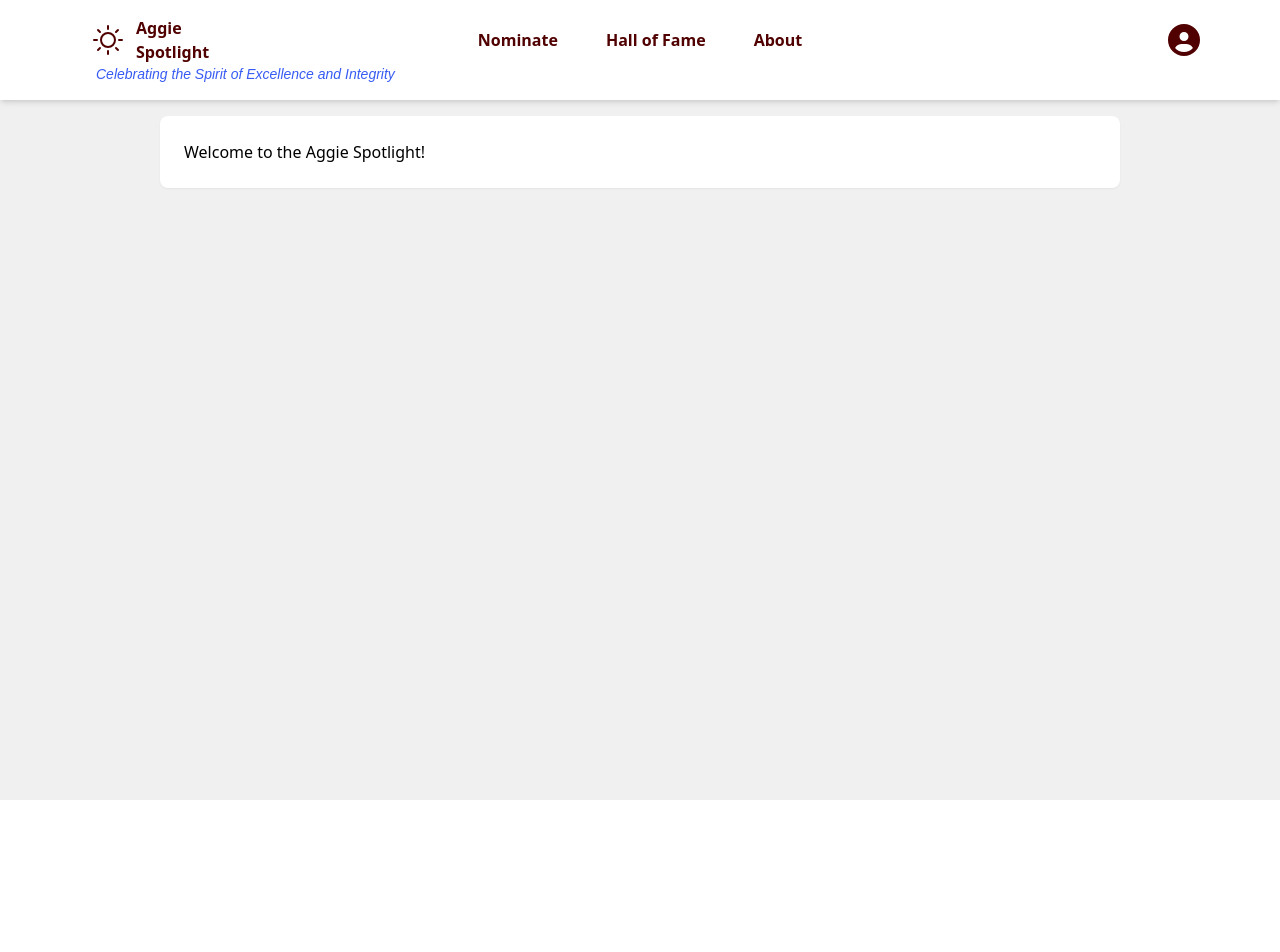
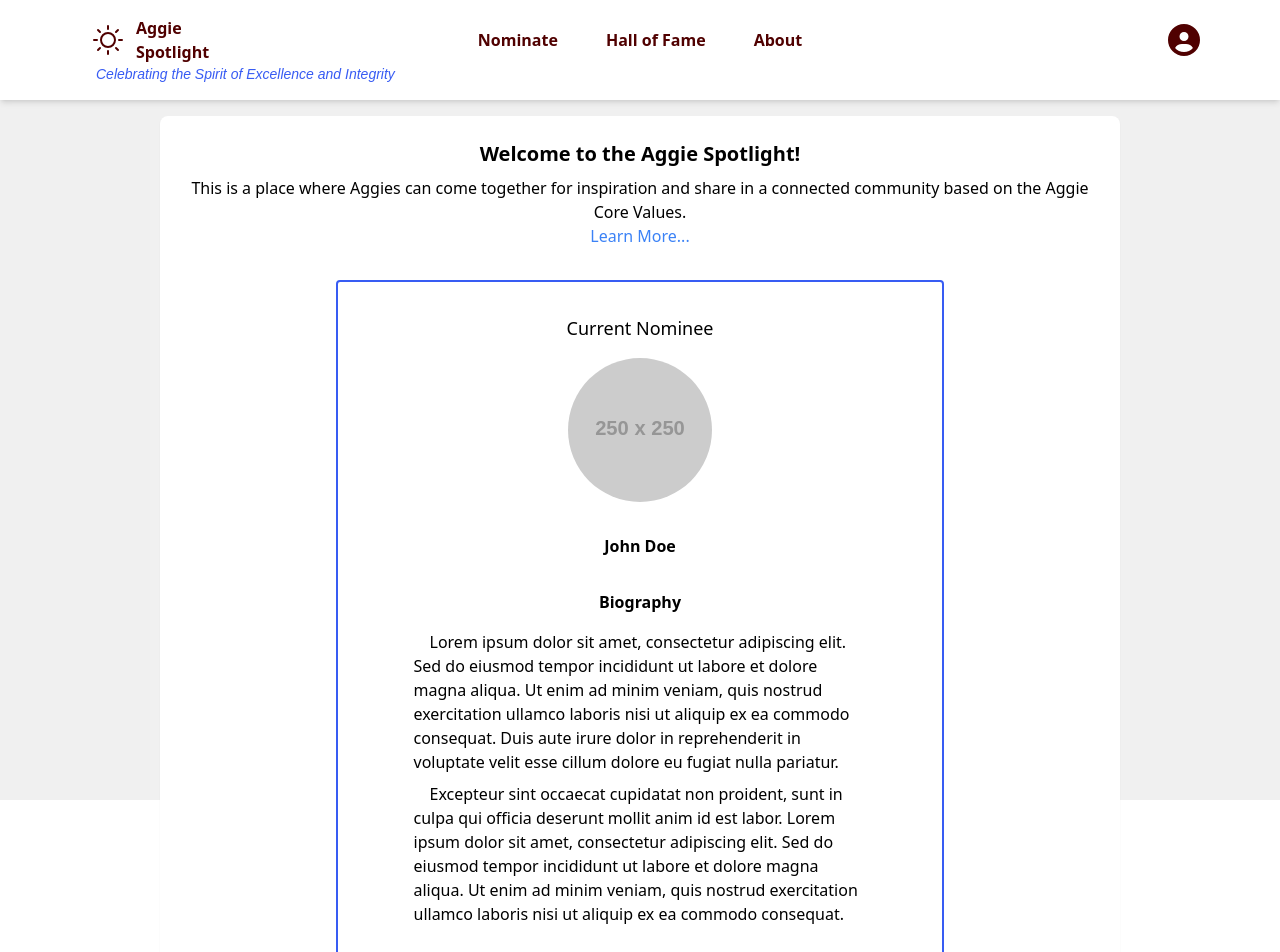
Before and after one commit to swholobaugh/spotlight, a React (Vite) app: page / in a window 1280 px wide. Shown: the top 952 px of the page. Before the commit the page ends 800 px from the top, so only its background shows below. Built offline with nearby package versions, Linux system fonts and the light colour scheme.

Commit message:
fix(home): update home page

```diff
--- a/src/pages/About/About.jsx
+++ b/src/pages/About/About.jsx
@@ -3,8 +3,8 @@ import Navbar from "../../components/Navbar/Navbar.jsx";
 
 const About = () => {
   return (
-    <div>
-      <h1>About Page</h1>
+    <div className='flex flex-col justify-center items-center'>
+      <h1 className='text-2xl text-black font-bold mb-4'>About</h1>
     </div>
   );
 };
--- a/src/pages/HallOfFame/HallOfFame.jsx
+++ b/src/pages/HallOfFame/HallOfFame.jsx
@@ -10,8 +10,9 @@ const initialFormState = {
 const HallOfFame = () => {
 
   return (
-    <div>
-      <h1>Hall of Fame</h1>
+    <div className='flex flex-col justify-center items-center'>
+      <h1 className="text-2xl text-black font-bold mb-4">(Currently Under Construction...)</h1>
+      <h1 className='text-xl text-black font-bold mb-4'>Hall of Fame</h1>
     </div>
   );
 };
--- a/src/pages/Home/Home.jsx
+++ b/src/pages/Home/Home.jsx
@@ -2,8 +2,56 @@ import React from 'react'
 
 const Home = () => {
   return (
-    <div>
-      <h1>Welcome to the Aggie Spotlight!</h1>
+    <div className='flex flex-col items-center'>
+      <div className='flex flex-col justify-center items-center text-center'>
+        <div className='text-xl font-bold'>
+          Welcome to the Aggie Spotlight!
+        </div>
+        <div className='mt-2'>This is a place where Aggies can come together for inspiration and share in a connected community based on
+          the Aggie Core Values.
+        </div>
+        <div
+          className='text-blue-500 cursor-pointer'
+          onClick={(e) => {
+            e.preventDefault()
+            window.location.href = '/about'
+          }}
+        >Learn More...
+        </div>
+      </div>
+      <section className='border-2 rounded border-app-accent w-2/3 mt-8 pt-4 pb-8'>
+        <div className='flex flex-col justify-center items-center mt-4'>
+          <header className='flex justify-center items-center text-lg mb-4'>Current Nominee</header>
+          <div className='flex flex-col items-center'>
+            <div className='flex justify-center items-center'>
+              <img
+                className='w-36 h-36 rounded-full'
+                src='https://via.placeholder.com/250'
+                alt='placeholder'
+              />
+            </div>
+            <div className='flex justify-center items-center mt-4'>
+              <div className='flex flex-col items-center'>
+                <div className='mt-4 font-bold'>John Doe</div>
+                <div className='mt-8 font-bold'>Biography</div>
+                <p className='mt-4 w-3/4 indent-4'>
+                  Lorem ipsum dolor sit amet, consectetur adipiscing elit. Sed do eiusmod tempor incididunt ut labore et
+                  dolore magna aliqua.
+                  Ut enim ad minim veniam, quis nostrud exercitation ullamco laboris nisi ut aliquip ex ea commodo
+                  consequat.
+                  Duis aute irure dolor in reprehenderit in voluptate velit esse cillum dolore eu fugiat nulla pariatur.
+                </p>
+                <p className='mt-2 w-3/4 indent-4'>
+                  Excepteur sint occaecat cupidatat non proident, sunt in culpa qui officia deserunt mollit anim id est
+                  labor. Lorem ipsum dolor sit amet, consectetur adipiscing elit.
+                  Sed do eiusmod tempor incididunt ut labore et dolore magna aliqua. Ut enim ad minim veniam, quis
+                  nostrud exercitation ullamco laboris nisi ut aliquip ex ea commodo consequat.
+                </p>
+              </div>
+            </div>
+          </div>
+        </div>
+      </section>
     </div>
   )
 };
--- a/src/pages/Nominate/Nominate.jsx
+++ b/src/pages/Nominate/Nominate.jsx
@@ -49,6 +49,7 @@ const Nominate = () => {
 
   return (
       <div className="flex flex-col items-center bg-white p-4">
+        <h1 className="text-2xl text-black font-bold mb-4">(Currently Under Construction...)</h1>
         <h2 className="text-xl text-black font-bold mb-4">Nominate</h2>
         <div>Nominate an Aggie to the Aggie Spotlight!</div>
         <NominateForm
--- a/tailwind.config.js
+++ b/tailwind.config.js
@@ -27,7 +27,7 @@ export default {
         'app-accent-secondary': '#500000',
         'app-cta': '#fbec0c',
         'app-text': '#ffffff',
-        'app-text-secondary': '#202020',
+        'app-text-secondary': '#202020'
       },
     },
   },
```
